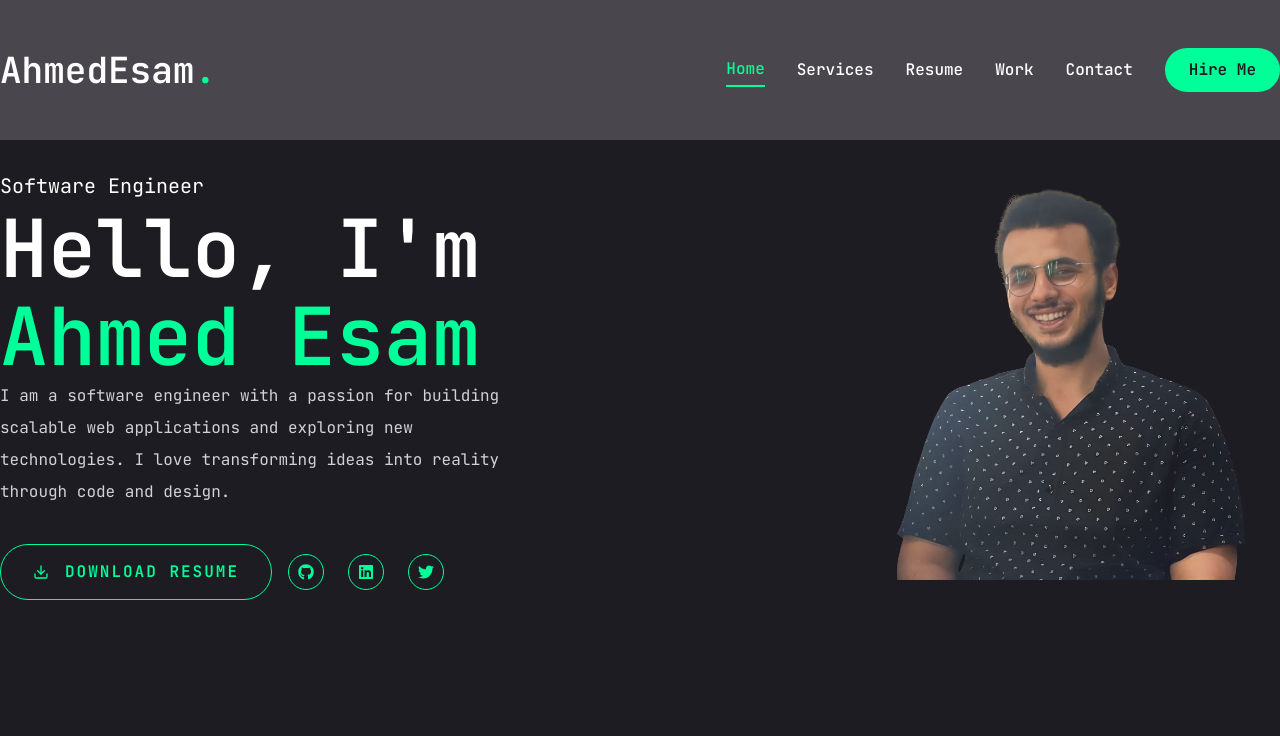
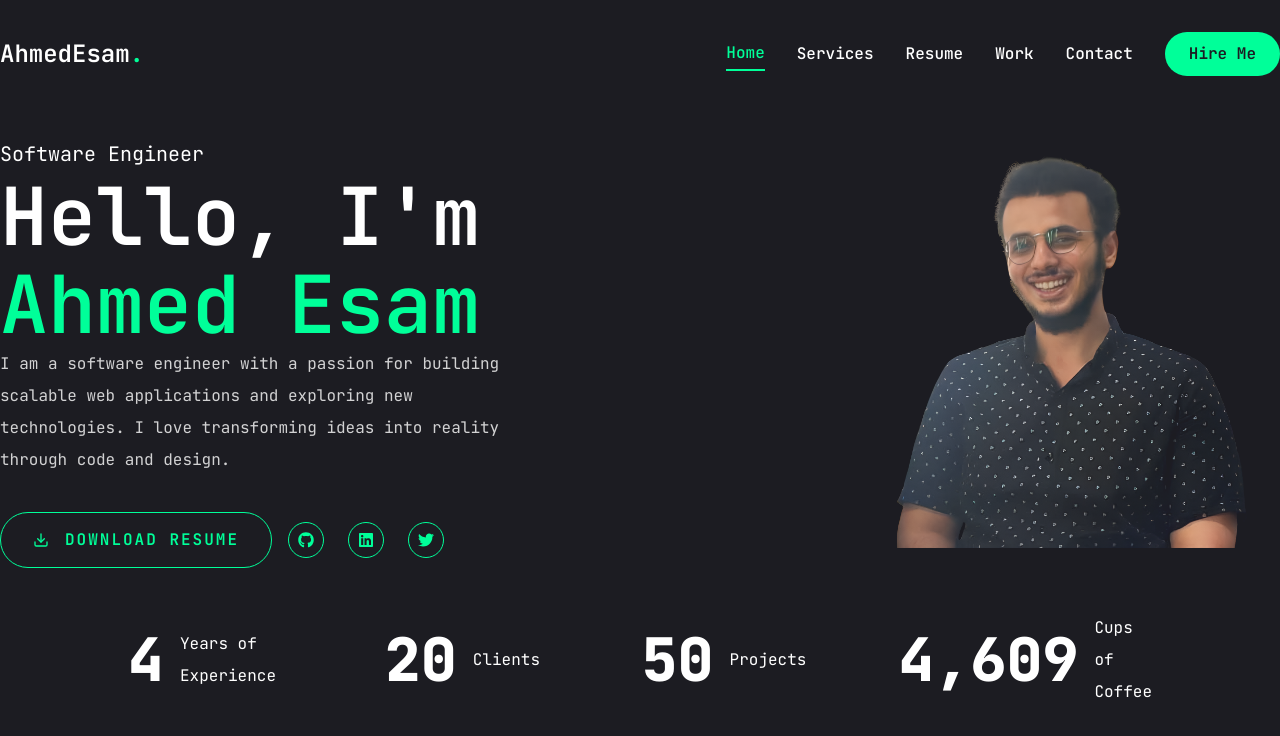
Before and after one commit to AhmedEsam2002/portfolio, a Next.js app: page / in a window 1280 px wide. Shown: the top 736 px of the page. Built offline with nearby package versions, Linux system fonts and the light colour scheme.

Commit message:
Add Stats component to display experience metrics and integrate react-countup for animations

```diff
--- a/app/page.js
+++ b/app/page.js
@@ -1,11 +1,12 @@
 import Button from "@/components/Button";
 import Photo from "@/components/Photo";
 import Socials from "@/components/Socials";
+import Stats from "@/components/Stats";
 import { FiDownload } from "react-icons/fi";
 export default function Home() {
   return (
     <>
-      <section className="h-full">
+      <section className="h-full ">
         <div className="container mx-auto ">
           <div className="flex flex-col xl:flex-row items-center justify-between pt-4 xl:pt-8  xl:pb-2">
             <div className="text-center xl:text-left">
@@ -39,11 +40,12 @@ export default function Home() {
                 </div>
               </div>
             </div>
-            <div className="-order-1 xl:order-none mb-8 xl:mb-0">
+            <div className="-order-1 xl:order-none  mb-8 xl:mb-0">
               <Photo />
             </div>
           </div>
         </div>
+        <Stats />
       </section>
     </>
   );
--- a/components/Header.jsx
+++ b/components/Header.jsx
@@ -2,13 +2,14 @@ import Link from "next/link";
 import Button from "./Button";
 import Nav from "./Nav";
 import MobileNav from "./MobileNav";
+
 export default function Header() {
   return (
-    <header className="py-8 xl:py-12 text-white bg-pink-50/20">
+    <header className="py-8 xl:py-8 text-white">
       <div className="container mx-auto flex items-center justify-between">
         {/* Logo */}
         <Link href={"/"}>
-          <h1 className="text-4xl font-semibold">
+          <h1 className="text-2xl font-semibold">
             AhmedEsam
             <span className="text-accent">.</span>
           </h1>
--- /dev/null
+++ b/components/Stats.jsx
@@ -0,0 +1,53 @@
+"use client";
+import CountUp from "react-countup";
+import { motion } from "framer-motion";
+const days = Math.floor(
+  (new Date() -
+    new Date(
+      new Date("2002-12-03").setFullYear(
+        new Date("2002-12-03").getFullYear() + 10
+      )
+    )) /
+    (1000 * 60 * 60 * 24)
+);
+
+const stats = [
+  {
+    title: "Years of Experience",
+    value: 4,
+  },
+  {
+    title: "Clients",
+    value: 20,
+  },
+  {
+    title: "Projects",
+    value: 50,
+  },
+  {
+    title: "Cups of Coffee",
+    value: days,
+  },
+];
+
+export default function Stats() {
+  return (
+    <section className="">
+      <div className="container mx-auto flex flex-wrap max-w-[80vw] items-center justify-between gap-8  pt-9">
+        {stats.map(({ title, value }, idx) => (
+          <div
+            key={idx}
+            className="flex-1 flex gap-4 items-center justify-center xl:justify-start "
+          >
+            <CountUp
+              end={value}
+              delay={2}
+              className="text-4xl xl:text-6xl font-extrabold"
+            />
+            <p>{title}</p>
+          </div>
+        ))}
+      </div>
+    </section>
+  );
+}
--- a/package.json
+++ b/package.json
@@ -21,6 +21,7 @@
     "lucide-react": "^0.525.0",
     "next": "15.4.1",
     "react": "19.1.0",
+    "react-countup": "^6.5.3",
     "react-dom": "19.1.0",
     "react-icons": "^5.5.0",
     "tailwind-merge": "^3.3.1"
```
Also changed, not shown: 1 other file (tests, documents, lock files or other folders).
